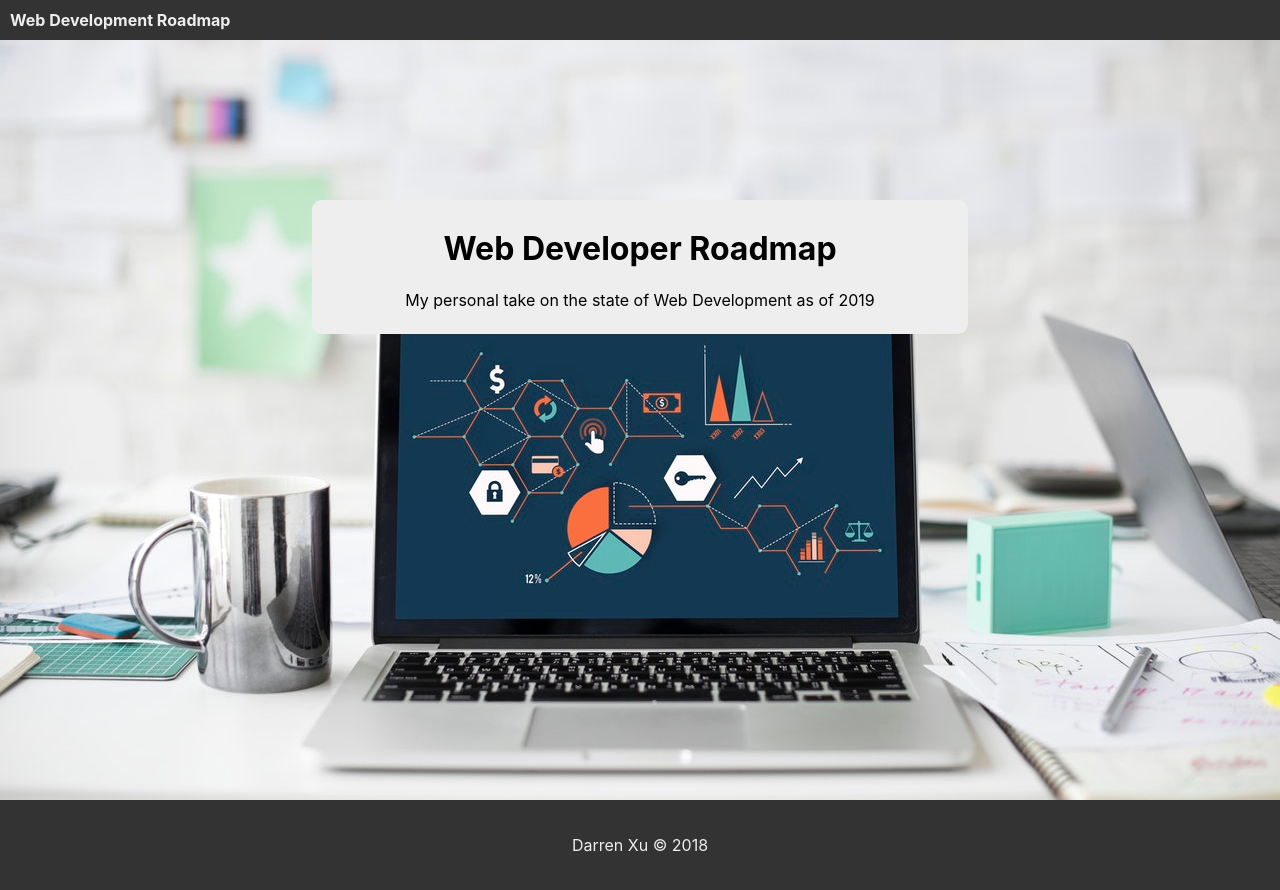
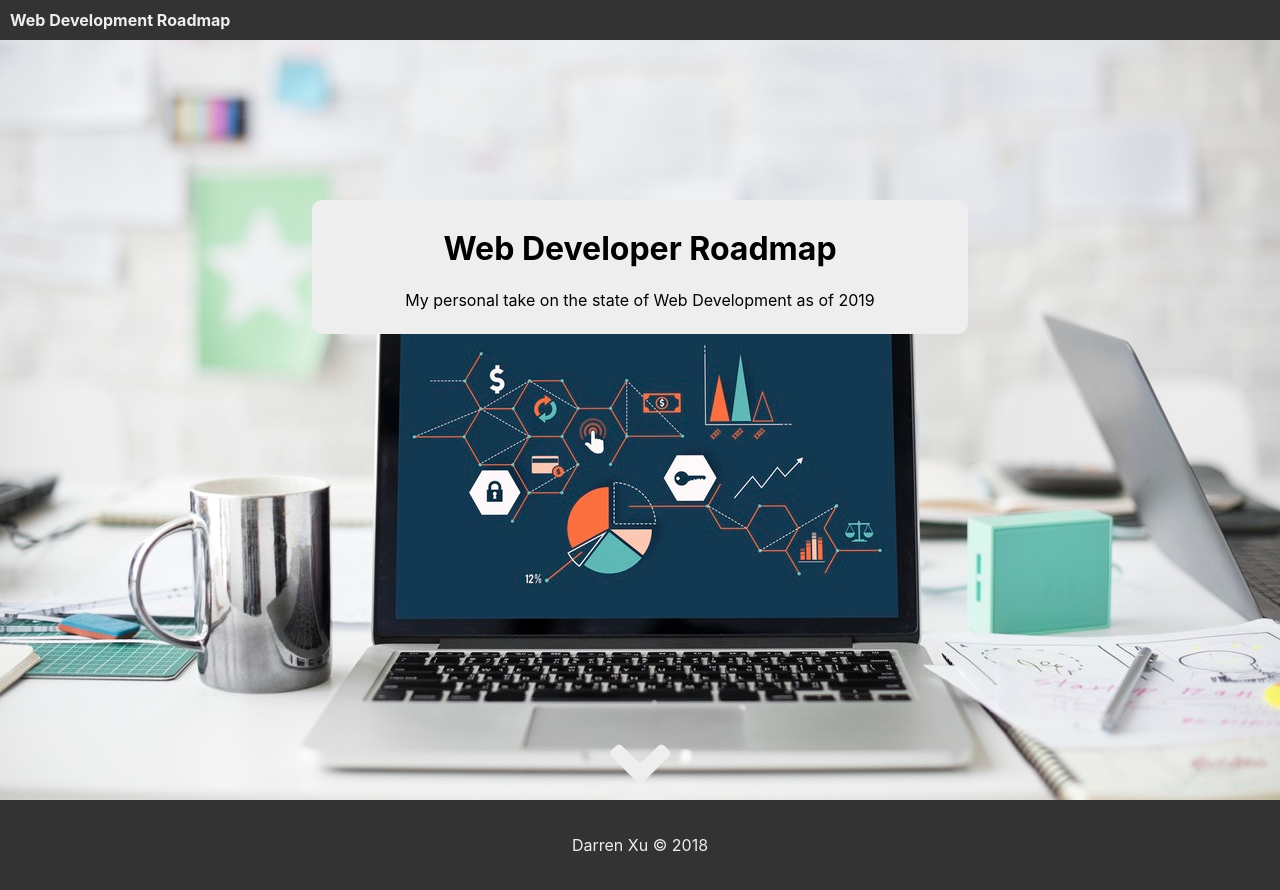
Before and after one commit to DarrenXu94/roadmap, a React (Create React App) app in the folder client/: page / in a window 1280 px wide. Built offline with nearby package versions, Linux system fonts and the light colour scheme; no server answers.

Commit message:
font awesome pointer added

```diff
--- a/client/public/index.html
+++ b/client/public/index.html
@@ -10,6 +10,8 @@
       homescreen on Android. See https://developers.google.com/web/fundamentals/web-app-manifest/
     -->
     <link rel="manifest" href="%PUBLIC_URL%/manifest.json">
+    <link rel="stylesheet" href="https://use.fontawesome.com/releases/v5.4.2/css/all.css" integrity="sha384-/rXc/GQVaYpyDdyxK+ecHPVYJSN9bmVFBvjA/9eOB+pb3F2w2N6fc5qB9Ew5yIns"
+    crossorigin="anonymous">
     <!--
       Notice the use of %PUBLIC_URL% in the tags above.
       It will be replaced with the URL of the `public` folder during the build.
--- a/client/src/App.css
+++ b/client/src/App.css
@@ -141,6 +141,12 @@ footer {
 
 }
 
+.see-more {
+    text-align: center;
+    margin-top: 50vh;
+    color: #eee;
+}
+
 .show-on-small {
     display: block;
 }
--- a/client/src/Home.js
+++ b/client/src/Home.js
@@ -21,6 +21,9 @@ class Home extends Component {
                         <h1>Web Developer Roadmap</h1>
                         <p className="hide-on-small">My personal take on the state of Web Development as of 2019</p>
                     </div>
+                    <div className="see-more">
+                        <i className="fas fa-angle-double-down fa-6x"></i>
+                    </div>
                 </div>
                 <div className="show-on-small bg-light">
                     <div className="mobile-title">
```
Lines whose indentation alone changed are shown as unchanged.
